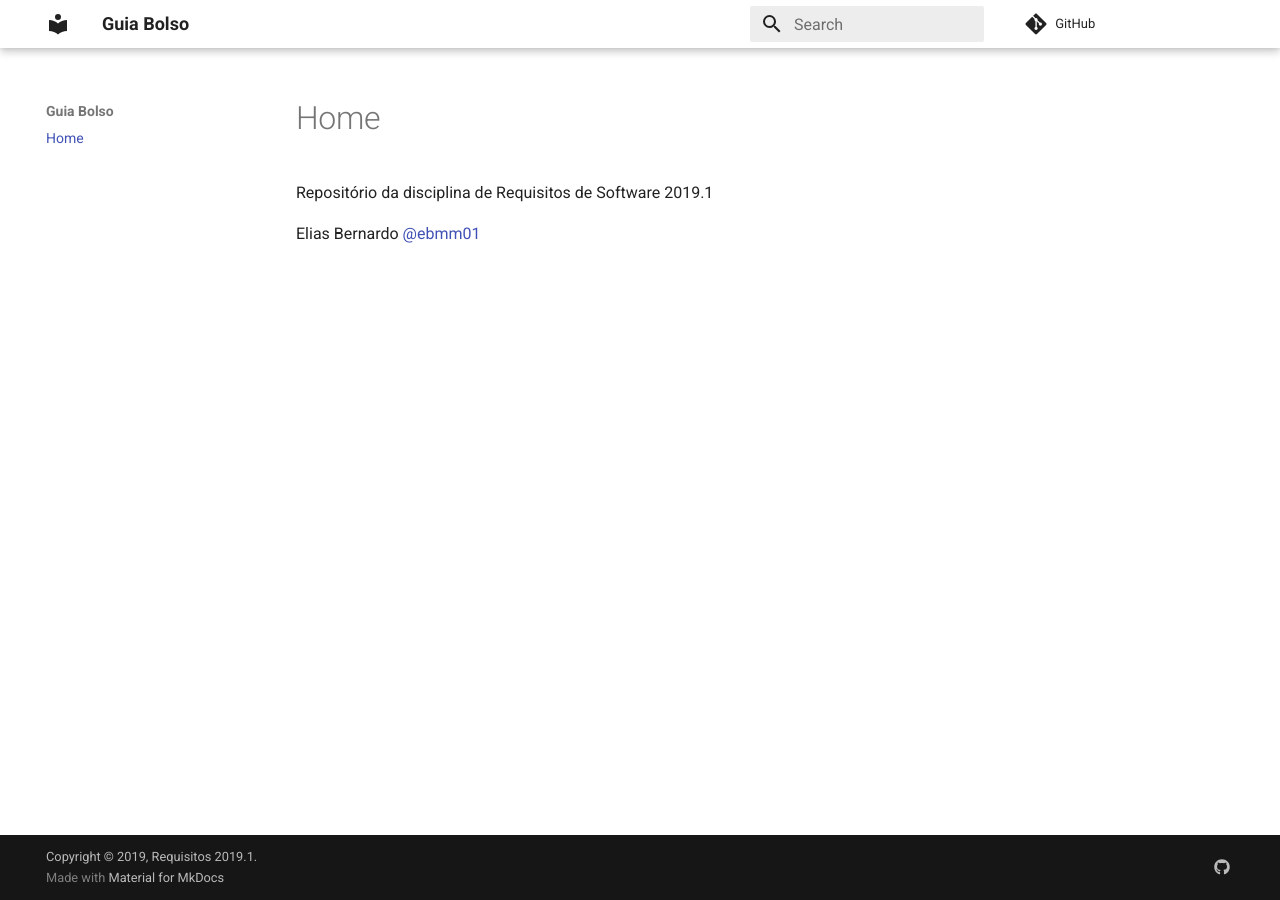
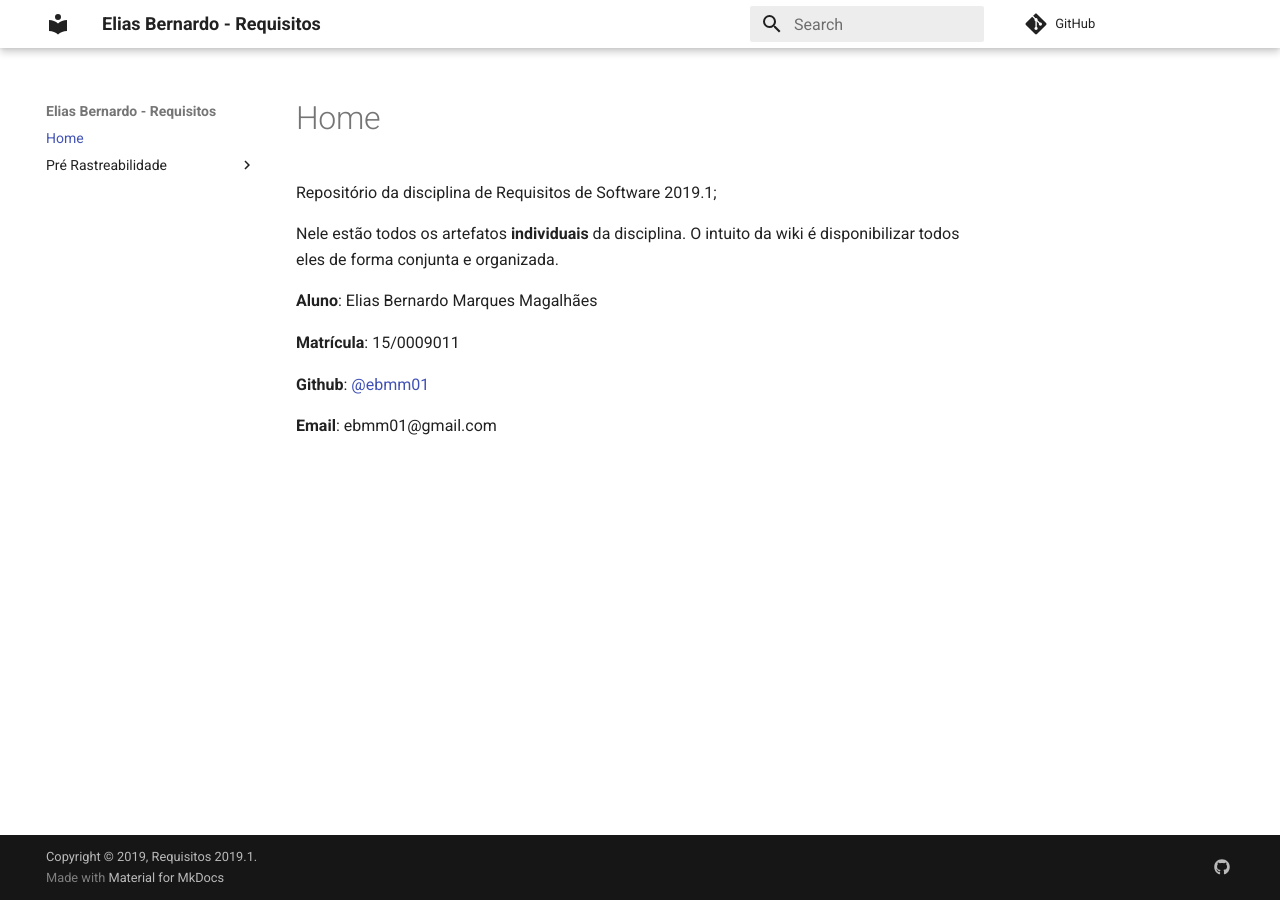
Before and after one commit to ebmm01/Requisitos-2019.1, an MkDocs documentation site: the page built from docs/index.md, in a window 1280 px wide. Built offline with MkDocs 1.6.1 and Material for MkDocs 9.7.7, drawn with Linux system fonts in a browser that asks for light colours; comment, search, counter and statistics services are not loaded; old or Windows-style settings are respelled for this version of MkDocs.

```diff
--- a/docs/index.md
+++ b/docs/index.md
@@ -1,5 +1,13 @@
 
-Repositório da disciplina de Requisitos de Software 2019.1
+Repositório da disciplina de Requisitos de Software 2019.1;
+
+Nele estão todos os artefatos **individuais** da disciplina. O intuito da wiki é disponibilizar todos eles de forma conjunta e organizada.
 
 
-Elias Bernardo  [@ebmm01](https://github.com/ebmm01)
+**Aluno**: Elias Bernardo Marques Magalhães
+
+**Matrícula**: 15/0009011
+
+**Github**:  [@ebmm01](https://github.com/ebmm01)
+
+**Email**: ebmm01@gmail.com
--- a/mkdocs.yml
+++ b/mkdocs.yml
@@ -1,6 +1,6 @@
 
 
-site_name: Guia Bolso
+site_name: Elias Bernardo - Requisitos
 site_description: Repositório da disciplina de Requisitos 2019.1
 repo_url: https://github.com/ebmm01/Requisitos-2019.1
 site_dir: site
@@ -18,4 +18,9 @@
 
 plugins:
   - search
-  - awesome-pages
+
+pages:
+  - Home: 'index.md'
+  - Pré Rastreabilidade:
+    - Argumentação: 'pre_rastreabilidade/argumentacao.md'
+    - RichPicture: 'pre_rastreabilidade/richpicture.md'
```
Also changed, not shown: docs/pre_rastreabilidade/argumentacao.md (added, +31 -0 lines), docs/pre_rastreabilidade/richpicture.md (added, +17 -0 lines), docs/img/arg.png (added), docs/img/argumentacao_instituicoes.png (added), docs/img/out2.png (added), docs/img/out3.png (added), docs/img/out4.png (added), docs/img/rascunho_app.png (added), docs/img/rich_picture_macro_atores.png (added), 2 other files.
